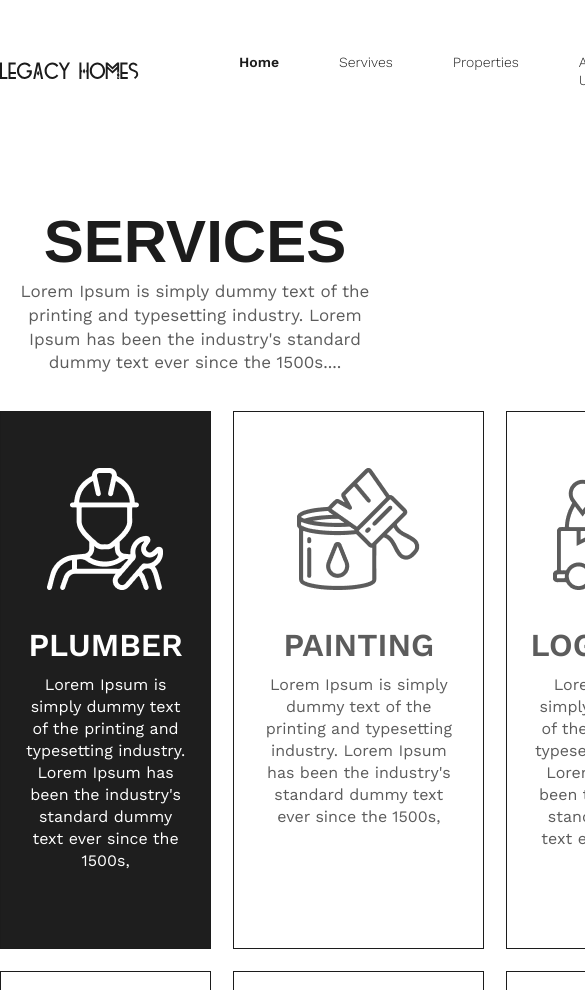
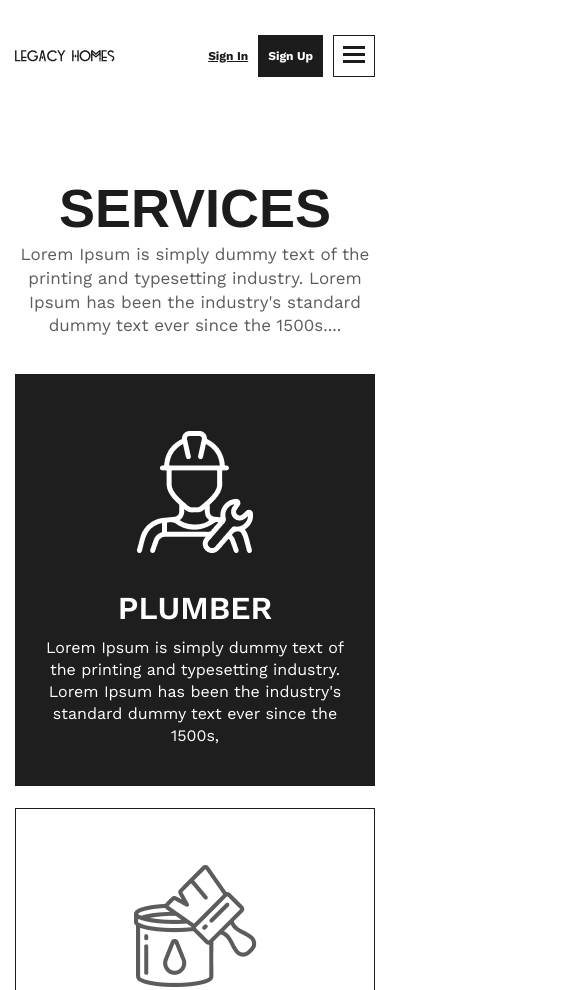
Before and after one commit to YuliyaAtrashkevich/Legacy_Homes, a plain HTML site: page index.html in a window 390 px wide. Shown: the top 990 px of the page, 585 px wide, since content can reach past the window. Drawn offline with nearby package versions, Linux system fonts and the light colour scheme.

Commit message:
Адаптив для хэдера и секции Services

```diff
--- a/css/styles.css
+++ b/css/styles.css
@@ -1,6 +1,8 @@
 /* font-family: 'Work Sans', sans-serif; */
 
-*, *::before, ::after {
+*,
+*::before,
+::after {
     padding: 0;
     margin: 0;
 }
@@ -27,20 +29,21 @@
     align-items: center;
 }
 
-.header__logo {
+.header__nav {
+    display: flex;
+    align-items: center;
 }
 
-.header___menu-flex {
+.header___menu-items {
     display: flex;
-    margin-left: 100px;
 }
 
-.header___menu-flex li {
+.header___menu-items li {
     list-style: none;
-    margin-right: 60px;
+    margin-right: 70px;
 }
 
-.header__menu-item li:last-child {
+.header__menu-items li:last-child {
     margin-right: 0;
 }
 
@@ -54,9 +57,6 @@
 
 .header__menu-item.selected {
     font-weight: 600;
-}
-
-.header__authorization {
 }
 
 .header__btn {
@@ -78,6 +78,68 @@
     padding: 16px 24px;
 }
 
+@media (max-width: 1130px) {
+    .header__container {
+        padding-left: 15px;
+        padding-right: 15px;
+    }
+
+    .header__logo {
+        align-self: center;
+    }
+
+    .header__nav {
+        flex-direction: row-reverse;
+    }
+
+    .header___menu-items {
+        display: none;
+    }
+
+    .header__burger {
+        width: 40px;
+        border: 1px solid #1C1C1C;
+        margin-left: 30px;
+        padding: 10px 0 9px;
+    }
+
+    .header__burger-line {
+        display: block;
+        width: 22px;
+        height: 3px;
+        background-color: #1C1C1C;
+        margin: 0 auto 4px;
+    }
+}
+
+    @media (max-width: 450px) {
+        .header__logo {
+            max-width: 100px;
+        }
+
+        .header__authorization {
+            display: flex;
+            align-items: center;
+        }
+
+        .header__btn {
+            font-size: 12px;
+        }
+
+        .header__btn.in {
+            margin-right: 10px;
+        }
+
+        .header__btn.up {
+            padding: 14px 10px;
+        }
+
+        .header__burger {
+            align-self: center;
+            margin-left: 10px;
+        }
+    }
+
 .services {
     margin-bottom: 90px;
 }
@@ -86,6 +148,7 @@
     max-width: 1118px;
     margin: 0 auto;
 }
+
 .services__h2 {
     font-family: 'Cabinet Grotesk', sans-serif;
     font-weight: 900;
@@ -99,7 +162,7 @@
 .services__h3 {
     display: block;
     margin: 0 auto 36px;
-    font-family: 'Work Sans',sans-serif;
+    font-family: 'Work Sans', sans-serif;
     font-weight: 400;
     font-size: 17px;
     line-height: 1.4;
@@ -114,6 +177,7 @@
     grid-template-rows: repeat(2, 1fr);
     gap: 22px;
 }
+
 .services__grid-item {
     padding: 56px 23px 38px;
     border: 1px solid #1C1C1C;
@@ -158,3 +222,30 @@
 .services__grid-item:hover {
     background-color: #1E1E1E;
 }
+
+@media (max-width: 1130px) {
+    .services__container {
+        padding-left: 15px;
+        padding-right: 15px;
+    }
+}
+
+@media (max-width: 880px) {
+    .services__grid {
+        display: grid;
+        grid-template-columns: repeat(2, 1fr);
+        gap: 22px;
+    }
+}
+
+@media (max-width: 650px) {
+    .services__grid {
+        display: grid;
+        grid-template-columns: repeat(1, 1fr);
+        gap: 22px;
+    }
+
+    .services__h2 {
+        font-size: 54px;
+    }
+}
--- a/index.html
+++ b/index.html
@@ -17,7 +17,13 @@
         <div class="header__container">
             <div class="header__menu">
                 <img src="img/logo.svg" alt="Legacy Homes" class="header__logo">
-                <ul class="header___menu-flex">
+                <div class="header__nav">
+                    <div class="header__burger">
+                        <span class="header__burger-line"></span>
+                        <span class="header__burger-line"></span>
+                        <span class="header__burger-line"></span>
+                    </div>
+                    <ul class="header___menu-items">
                         <li><a href="#" class="header__menu-item selected">Home</a></li>
                         <li><a href="#" class="header__menu-item">Servives</a></li>
                         <li><a href="#" class="header__menu-item">Properties</a></li>
@@ -27,6 +33,7 @@
                     <div class="header__authorization">
                         <a href="#" class="header__btn in">Sign In</a>
                         <a href="#" class="header__btn up">Sign Up</a>
+                    </div>
                 </div>
             </div>
         </div>
@@ -70,6 +77,7 @@
             </div>
         </div>
     </section>
+
 </body>
 
 </html>
```
Lines whose indentation alone changed are shown as unchanged.
